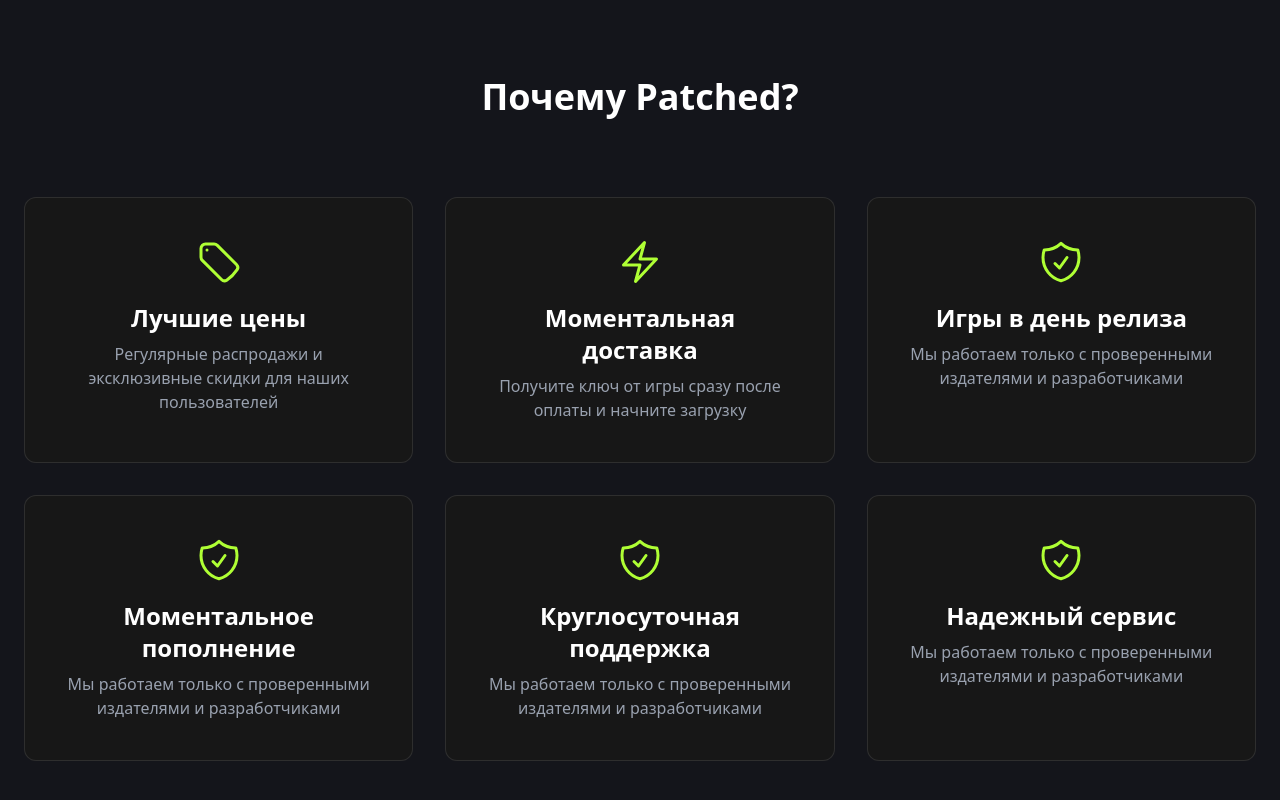
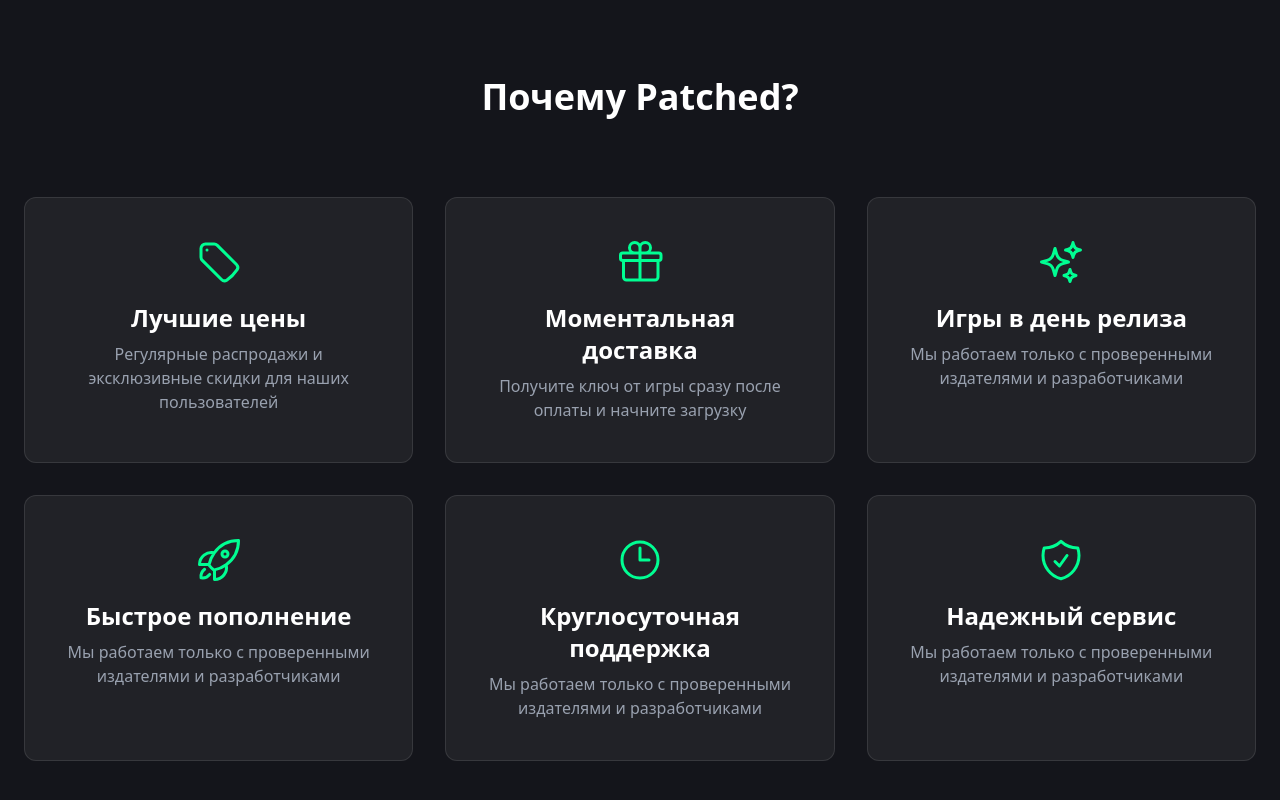
Before and after one commit to rehydrate1/Patched-Game-Store, a Next.js app in the folder frontend/: page / in a window 1280 px wide. Shown: the part 1603-2403 px from the top of the page. Built offline with nearby package versions, Linux system fonts and the light colour scheme; a web font is replaced by a local one.

Commit message:
made fine privel cards

```diff
--- a/frontend/src/app/Dashboard.tsx
+++ b/frontend/src/app/Dashboard.tsx
@@ -1,23 +1,36 @@
 "use client";
-
 
 import {
     ShoppingCartIcon,
     TagIcon,
-    BoltIcon,
-    ShieldCheckIcon
+    ShieldCheckIcon,
+    GiftIcon,
+    RocketLaunchIcon,
+    ClockIcon,
+    SparklesIcon,
 } from '@heroicons/react/24/outline';
+
 import TextPressure from "@/components/UI/Modern/TextPressure";
 import Image from "next/image";
 import MainPrivilegeCards from "@/components/PrivilegeCards/MainPrivilegeCard";
 
 
 const popularGames = [
-    { id: 1, title: "Cyber Glitch 2099", price: "2499₽", oldPrice: "3199₽", image: "https://cdn.akamai.steamstatic.com/steam/apps/271590/header.jpg" },
+    { id: 1, title: "Cyber Glitch 2099", price: "2499₽",  image: "https://cdn.akamai.steamstatic.com/steam/apps/271590/header.jpg" },
     { id: 2, title: "Void Runners", price: "1899₽", image: "https://cdn.akamai.steamstatic.com/steam/apps/12210/header.jpg" },
     { id: 3, title: "Starfall Odyssey", price: "2999₽", image: "https://cdn.akamai.steamstatic.com/steam/apps/292030/header.jpg" },
     { id: 4, title: "Neon Fury", price: "999₽", image: "https://cdn.akamai.steamstatic.com/steam/apps/1091500/header.jpg" },
 ];
+
+const privileges = [
+    { icon: TagIcon, title: 'Лучшие цены', text: 'Регулярные распродажи и эксклюзивные скидки для наших пользователей' },
+    { icon: GiftIcon, title: 'Моментальная доставка', text: 'Получите ключ от игры сразу после оплаты и начните загрузку' },
+    { icon: SparklesIcon, title: 'Игры в день релиза', text: 'Мы работаем только с проверенными издателями и разработчиками' },
+    { icon: RocketLaunchIcon, title: 'Быстрое пополнение', text: 'Мы работаем только с проверенными издателями и разработчиками' },
+    { icon: ClockIcon, title: 'Круглосуточная поддержка', text: 'Мы работаем только с проверенными издателями и разработчиками' },
+    { icon: ShieldCheckIcon, title: 'Надежный сервис', text: 'Мы работаем только с проверенными издателями и разработчиками' },
+];
+
 
 export default function Dashboard() {
     return (
@@ -46,7 +59,6 @@ export default function Dashboard() {
             </header>
 
             <main className="container mx-auto px-6 py-20">
-                {/* Остальная часть страницы остается без изменений */}
                 <section id="popular-games" className="mb-35">
                     <h2 className="text-4xl font-bold text-center mb-20 text-white">Сейчас в топе продаж</h2>
 
@@ -60,7 +72,6 @@ export default function Dashboard() {
                                     <h3 className="text-xl font-bold text-white">{game.title}</h3>
                                     <div className="flex items-baseline gap-2 mt-2">
                                         <p className="text-2xl font-bold text-white">{game.price}</p>
-                                        {game.oldPrice && <p className="text-lg text-gray-400 line-through">{game.oldPrice}</p>}
                                     </div>
                                     <button className="mt-4 w-full bg-[#00FE92] text-black font-bold py-2 rounded-lg
                                                      flex items-center justify-center gap-2 opacity-0 group-hover:opacity-100
@@ -74,46 +85,17 @@ export default function Dashboard() {
                 </section>
 
 
-
                 <section id="why-us" className="mb-24">
                     <h2 className="text-4xl font-bold text-center mb-20 text-white">Почему Patched?</h2>
                     <div className="grid grid-cols-1 md:grid-cols-3 gap-8">
-
-                        <MainPrivilegeCards
-                            title={'Лучшие цены'}
-                            icon={TagIcon}
-                            text={'Регулярные распродажи и эксклюзивные скидки для наших пользователей'}
-                        />
-
-                        <MainPrivilegeCards
-                            title={'Моментальная доставка'}
-                            icon={BoltIcon}
-                            text={'Получите ключ от игры сразу после оплаты и начните загрузку'}
-                        />
-
-                        <MainPrivilegeCards
-                            title={'Игры в день релиза'}
-                            icon={ShieldCheckIcon}
-                            text={'Мы работаем только с проверенными издателями и разработчиками'}
-                        />
-
-                        <MainPrivilegeCards
-                            title={'Моментальное пополнение'}
-                            icon={ShieldCheckIcon}
-                            text={'Мы работаем только с проверенными издателями и разработчиками'}
-                        />
-
-                        <MainPrivilegeCards
-                            title={'Круглосуточная поддержка'}
-                            icon={ShieldCheckIcon}
-                            text={'Мы работаем только с проверенными издателями и разработчиками'}
-                        />
-
-                        <MainPrivilegeCards
-                            title={'Надежный сервис'}
-                            icon={ShieldCheckIcon}
-                            text={'Мы работаем только с проверенными издателями и разработчиками'}
-                        />
+                        {privileges.map(privilege => (
+                            <MainPrivilegeCards
+                                key = {privilege.title}
+                                title = {privilege.title}
+                                icon = {privilege.icon}
+                                text = {privilege.text}
+                            />
+                        ))}
                     </div>
                 </section>
 
--- /dev/null
+++ b/frontend/src/components/PrivilegeCards/MainPrivilegeCard.module.scss
@@ -0,0 +1,9 @@
+.mainCard{
+
+  background-color: #212227;
+  transition: border-color 0.3s ease;
+
+  &:hover {
+    border-color: #aeb2ae;
+  }
+}
--- a/frontend/src/components/PrivilegeCards/MainPrivilegeCard.tsx
+++ b/frontend/src/components/PrivilegeCards/MainPrivilegeCard.tsx
@@ -1,6 +1,6 @@
 import SpotlightCard from "@/components/UI/Modern/SpotlightCard";
 import {ElementType} from "react";
-
+import styles from "./MainPrivilegeCard.module.scss";
 
 interface MainPrivilegeCardsProps {
     icon: ElementType;
@@ -15,8 +15,8 @@ export default function MainPrivilegeCards({icon: IconComponent, title, text, sp
 
     return (
         <>
-            <SpotlightCard className={`p-10 rounded-xl border border-white/10 text-center ${className}`} spotlightColor={spotlightColor}>
-                <IconComponent className="h-12 w-12 text-[#AFFF34] mx-auto mb-4" />
+            <SpotlightCard className={`p-10 rounded-xl border border-white/10 text-center ${styles.mainCard} ${className}`} spotlightColor={spotlightColor}>
+                <IconComponent className="h-12 w-12 text-[#00FE92] mx-auto mb-4" />
                 <h3 className="text-2xl text-white font-bold mb-2">{title}</h3>
                 <p className="text-gray-400">{text}</p>
             </SpotlightCard>
```
